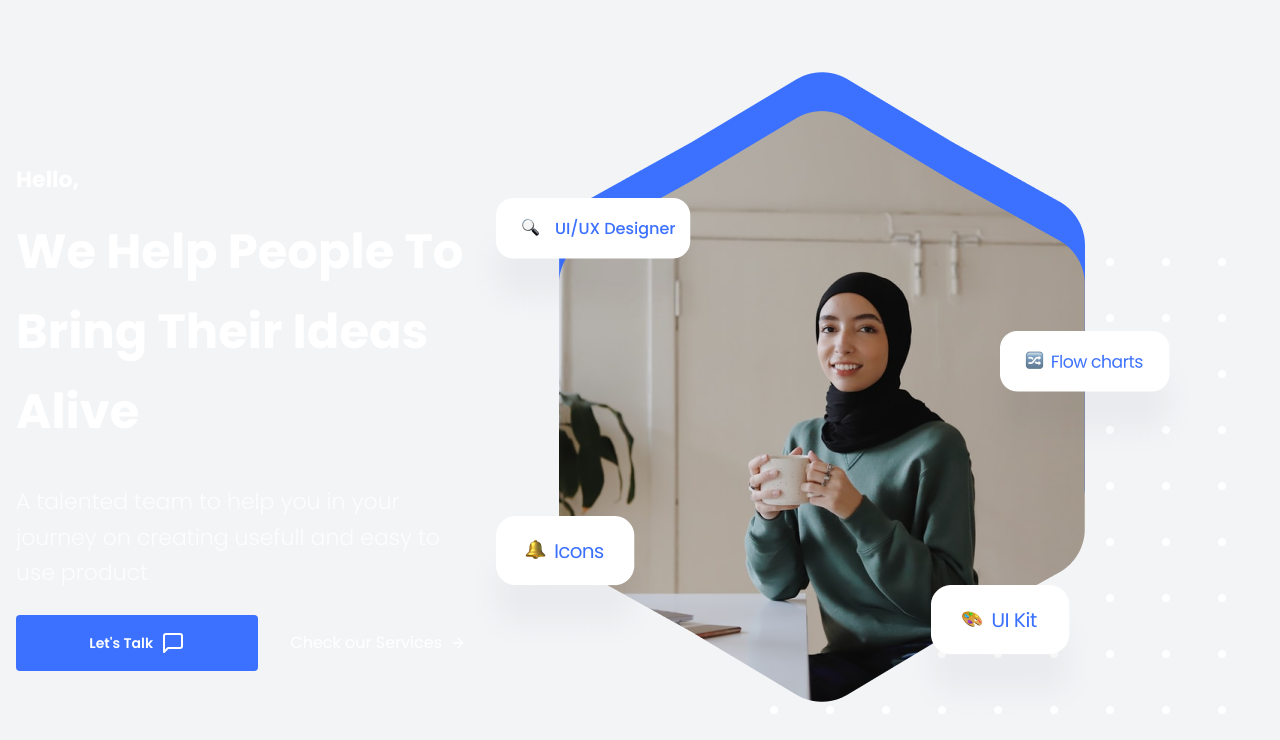
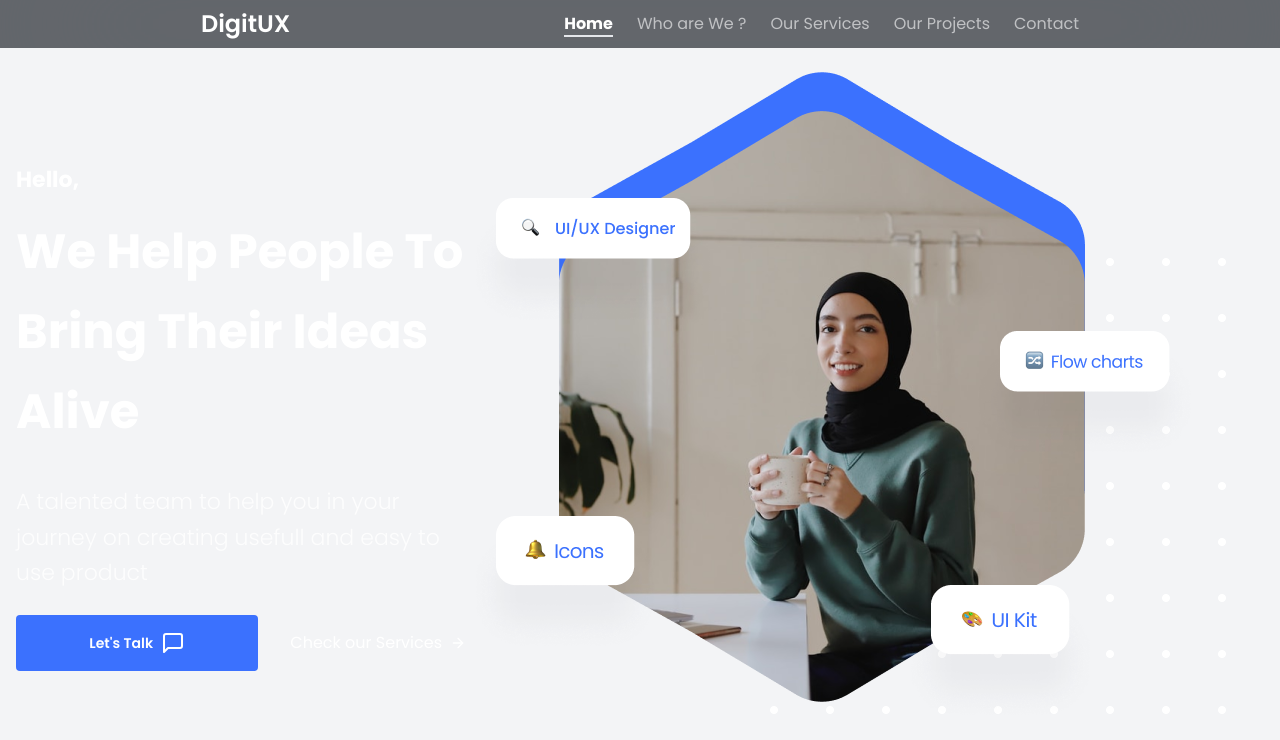
Before and after one commit to felpfsf/digitux, a Next.js app: page / in a window 1280 px wide. Shown: the top 740 px of the page. Built offline with nearby package versions, Linux system fonts and the light colour scheme.

Commit message:
feat: added navbar

```diff
--- /dev/null
+++ b/src/components/Navbar.tsx
@@ -0,0 +1,87 @@
+import Link from 'next/link'
+import { useRouter } from 'next/router'
+import { useState } from 'react'
+
+import { HiMenuAlt1, HiOutlineX } from 'react-icons/hi'
+
+export function Navbar() {
+  const [isNavOpen, setIsNavOpen] = useState(false)
+
+  const handleOpenNavMenu = () => {
+    setIsNavOpen(prev => !prev)
+  }
+
+  const menuOptions = [
+    { id: 1, label: 'Home', navUrl: '/' },
+    { id: 2, label: 'Who are We ?', navUrl: '/about' },
+    { id: 3, label: 'Our Services', navUrl: '/services' },
+    { id: 4, label: 'Our Projects', navUrl: '/projects' },
+    { id: 5, label: 'Contact', navUrl: '/contact' }
+  ]
+
+  const { asPath } = useRouter()
+
+  return (
+    <header className='fixed z-10 w-full mx-auto py-2 px-4 lg:px-16 bg-digitux-dark/70 backdrop-blur-[80px] flex items-center justify-between lg:justify-around'>
+      <h1 className='text-2xl font-semibold'>DigitUX</h1>
+
+      {isNavOpen ? (
+        <HiOutlineX
+          onClick={handleOpenNavMenu}
+          size={32}
+          className='lg:hidden z-10 cursor-pointer'
+        />
+      ) : (
+        <HiMenuAlt1
+          onClick={handleOpenNavMenu}
+          size={32}
+          className='lg:hidden z-10 cursor-pointer rotate-180'
+        />
+      )}
+
+      {/* Mobile */}
+      <nav
+        className={
+          isNavOpen
+            ? 'fixed top-0 right-0 w-4/5 h-screen text-center pt-28 bg-digitux-dark/80 backdrop-blur-3xl ease-in-out duration-300'
+            : 'fixed top-0 -right-full w-4/5 h-screen text-center pt-28 bg-digitux-dark/80 backdrop-blur-3xl ease-in-out duration-300'
+        }>
+        <ul>
+          {menuOptions.map(({ id, label, navUrl }) => (
+            <li key={id} className='pb-8'>
+              <Link href={navUrl} onClick={handleOpenNavMenu}>
+                <span
+                  className={
+                    asPath === navUrl
+                      ? 'text-white font-bold border-b-2'
+                      : 'text-white/60 hover:text-white hover:border-b-2'
+                  }>
+                  {label}
+                </span>
+              </Link>
+            </li>
+          ))}
+        </ul>
+      </nav>
+      {/* Desktop */}
+      <nav className='hidden lg:flex'>
+        <ul className='flex gap-6'>
+          {menuOptions.map(({ id, label, navUrl }) => (
+            <li key={id}>
+              <Link href={navUrl}>
+                <span
+                  className={
+                    asPath === navUrl
+                      ? 'text-white font-bold border-b-2'
+                      : 'text-white/60 hover:text-white hover:border-b-2'
+                  }>
+                  {label}
+                </span>
+              </Link>
+            </li>
+          ))}
+        </ul>
+      </nav>
+    </header>
+  )
+}
--- a/src/pages/_app.tsx
+++ b/src/pages/_app.tsx
@@ -1,6 +1,14 @@
 import { AppProps } from 'next/app'
+import { Footer } from '../components/Footer'
+import { Navbar } from '../components/Navbar'
 import '../styles/global.css'
 
 export default function App({ Component, pageProps }: AppProps) {
-  return <Component {...pageProps} />
+  return (
+    <>
+      <Navbar />
+      <Component {...pageProps} />
+      <Footer />
+    </>
+  )
 }
```
